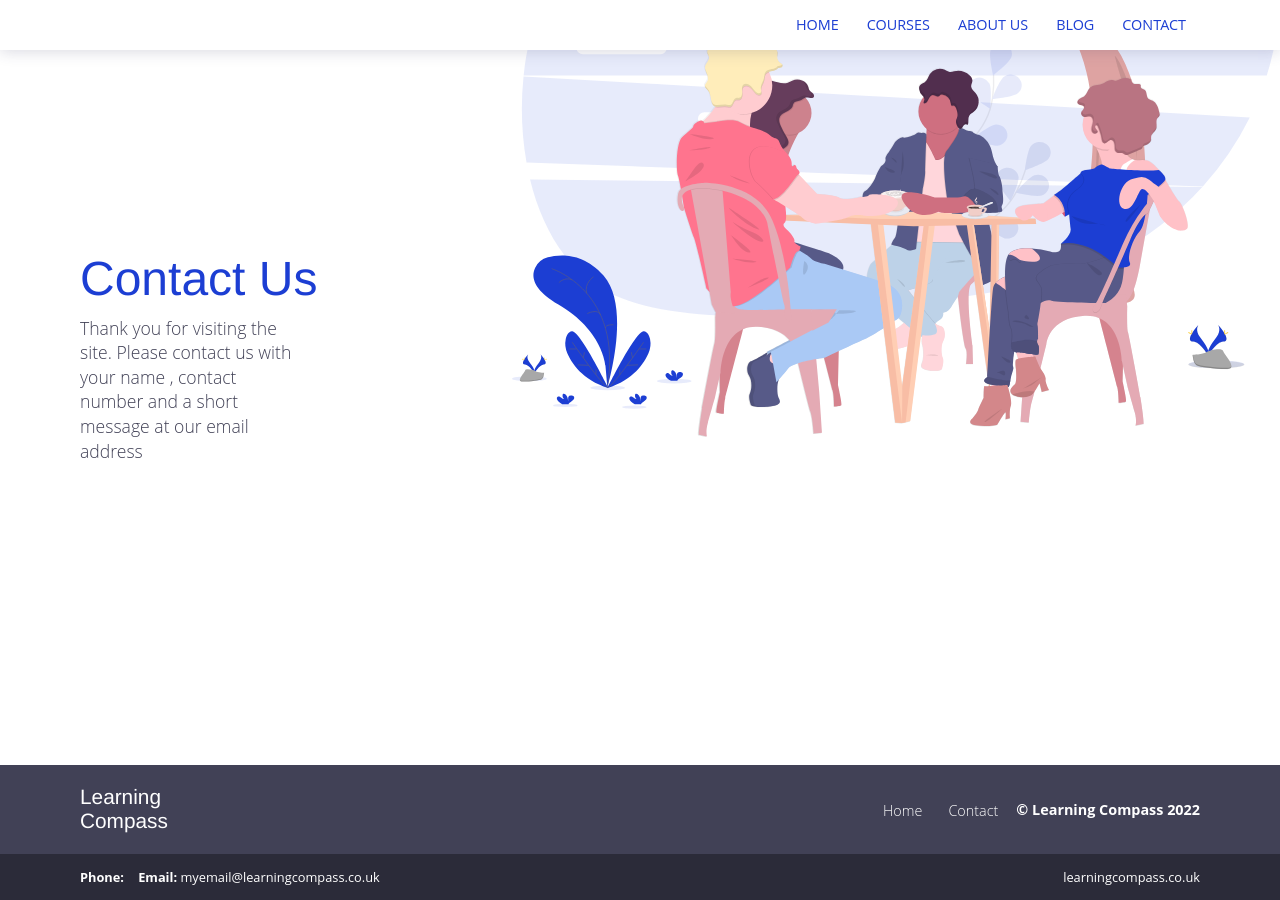
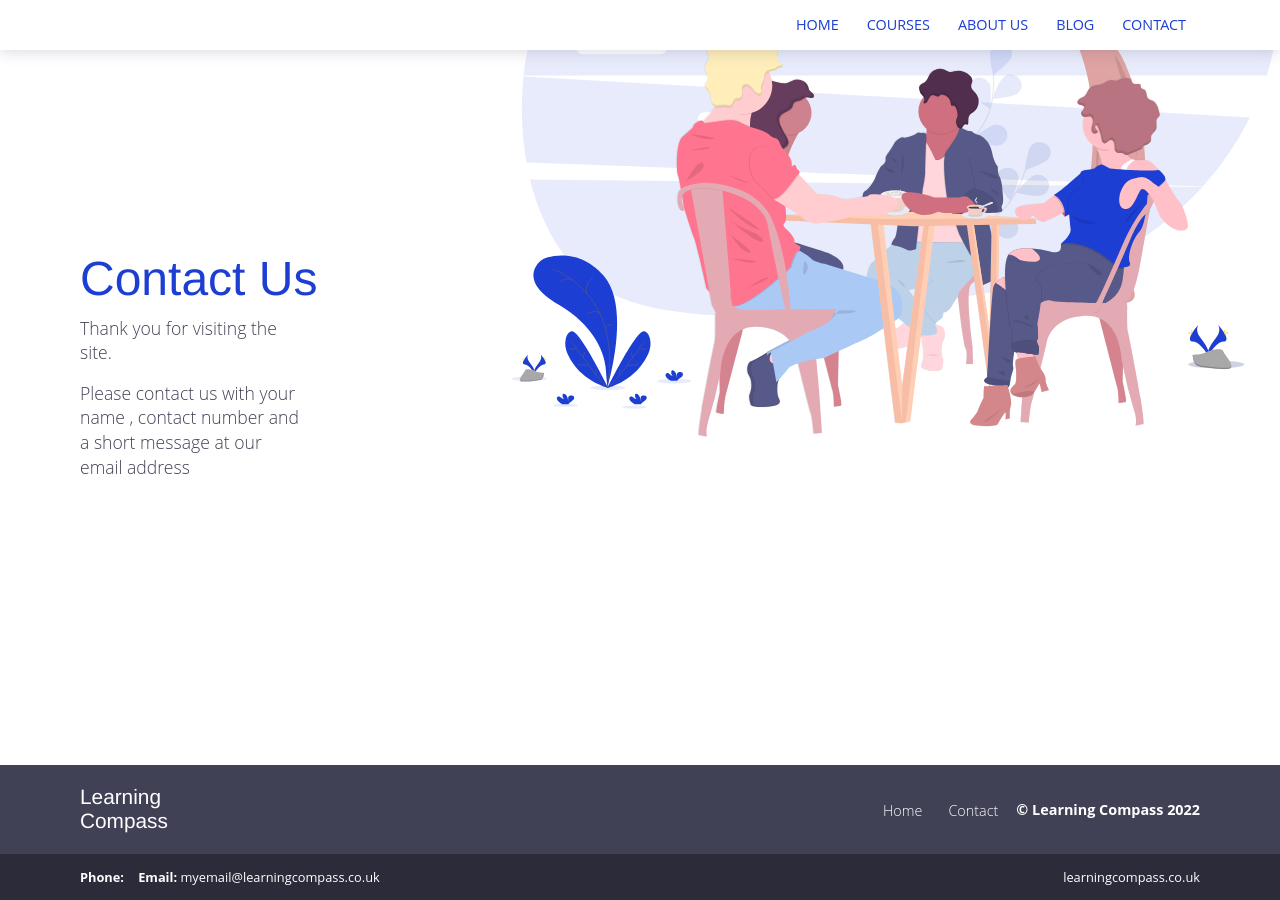
Before and after one commit to learningcompass007/learningcompass007.github.io, a Jekyll site: the page built from contact.html, in a window 1280 px wide. Built offline with Jekyll 4.4.1, drawn with Linux system fonts in a browser that asks for light colours.

```diff
--- a/contact.html
+++ b/contact.html
@@ -10,10 +10,12 @@
       <div class="col-6">
         <h1>Contact Us</h1>
          <p>
-          Thank you for visiting the site. Please contact us with your name , contact number
-          and a short message at our email address
+          Thank you for visiting the site.
         </p>
-
+        <p>
+        Please contact us with your name , contact number
+        and a short message at our email address
+       </p>
       </div>
     </div>
   </div>
```
